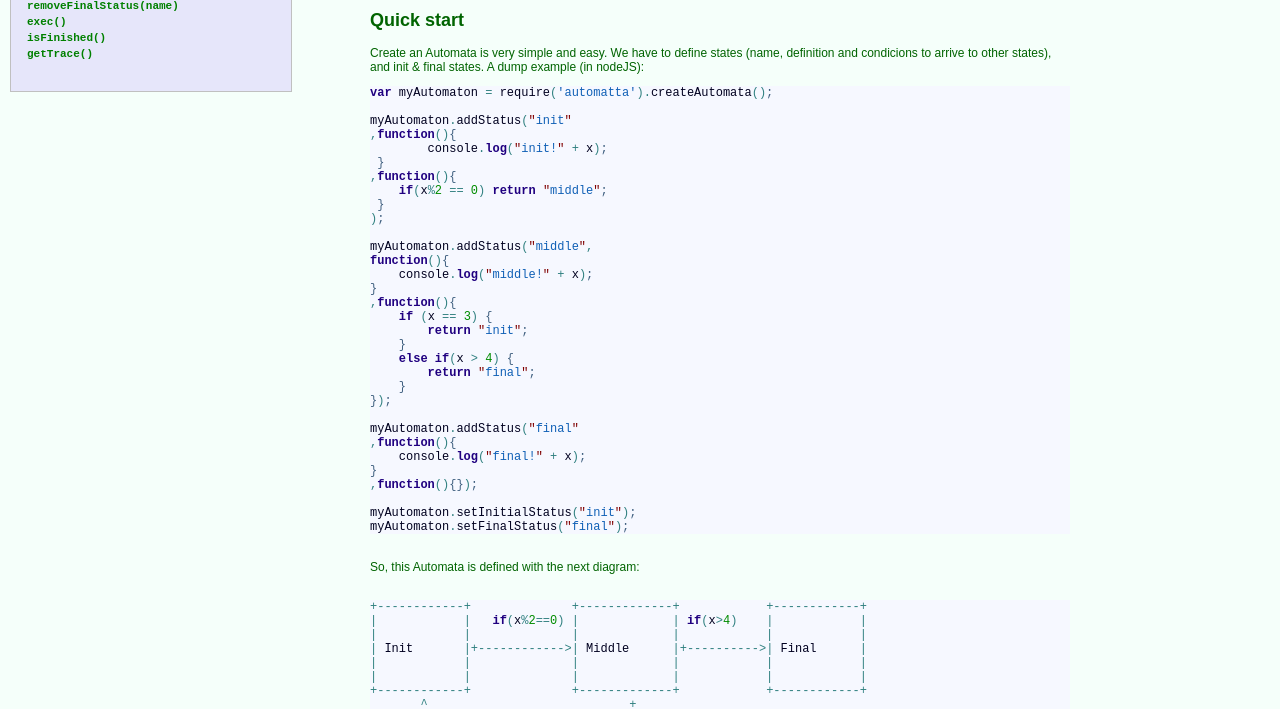
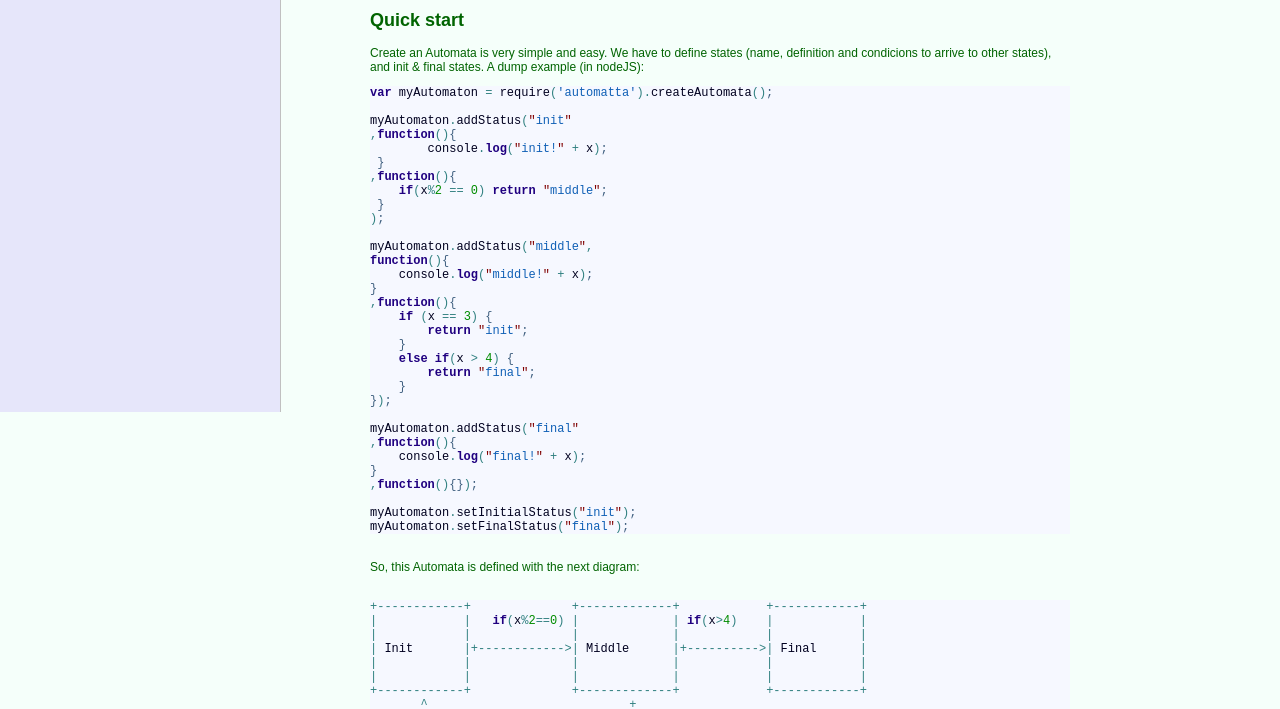
Before and after one commit to frankcortes/Automatta, a plain HTML site: page index.html in a window 1280 px wide. Shown: the part 388-1097 px from the top of the page. Drawn offline with Linux system fonts and the light colour scheme.

Commit message:
improve lateral menu css

```diff
--- a/css/index.css
+++ b/css/index.css
@@ -45,9 +45,9 @@ h3 {
 	float:left;
 	clear:left;
 	width:280px;
-	margin-top:200px;
+	height:100%;
 	background-color:Lavender;
-	border:1px solid Silver;
+	border-right:1px solid Silver;
 }
 
 #menu ul {
--- a/index.html
+++ b/index.html
@@ -11,7 +11,6 @@
 	<h1><img src='img/automata_logo.png'/></h1>
 	<h3>Automatta, a powerful and lightweight library to create, execute and monitor automata in NodeJS and Javascript</h3>
 	</div>
-<div id='main'>
 	<div id='menu'>
 	<ul>
 		<li id='howtoinstall'><a href="#href-howtoinstall"> How to install </a></li>
@@ -33,6 +32,7 @@
 		</li>
 	</ul>
 	</div>
+<div id='main'>
 	<div id='container'>
 		<div id='howtoinstall_div' style='width:700px;'>
 			<h2 id='href-howtoinstall'> How to Install </h2>
```
